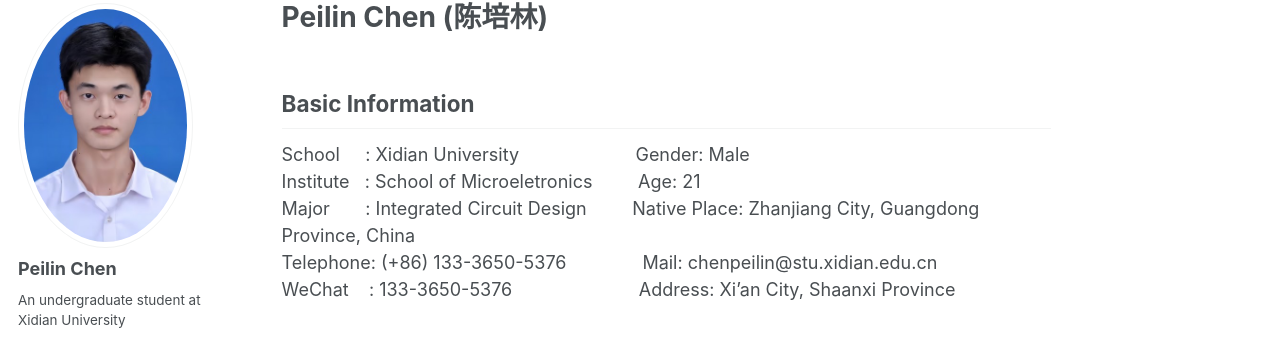
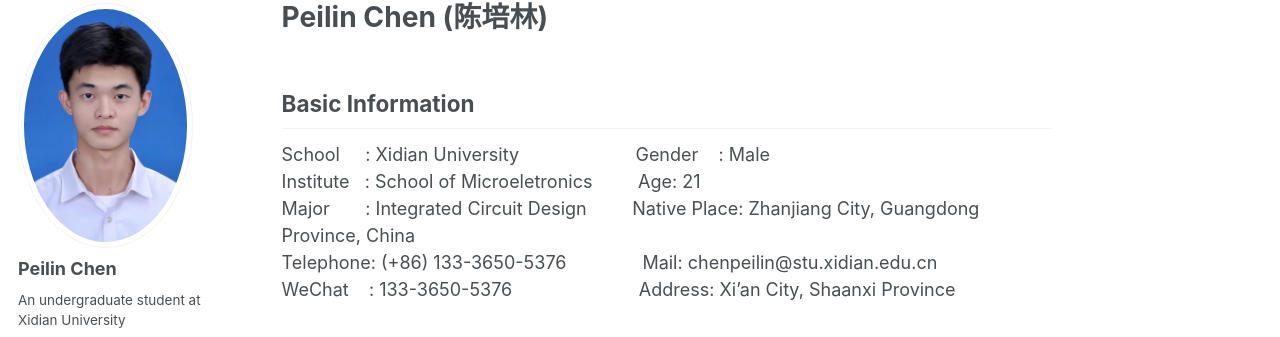
Before and after one commit to peilin-chen/peilin-chen.github.io, a Jekyll site: the page built from _pages/about.md, in a window 1280 px wide and 955 px high. Shown: the part 115-452 px from the top of the window. Built offline with Jekyll 4.4.1, drawn with Linux system fonts in a browser that asks for light colours; part of the change alters nothing that is shown.

```diff
--- a/_pages/about.md
+++ b/_pages/about.md
@@ -9,7 +9,7 @@ redirect_from:
 ---
 
 ## Basic Information
-School&nbsp;&nbsp;&nbsp;&nbsp;&nbsp;:&nbsp;Xidian University&nbsp;&nbsp;&nbsp;&nbsp;&nbsp;&nbsp;&nbsp;&nbsp;&nbsp;&nbsp;&nbsp;&nbsp;&nbsp;&nbsp;&nbsp;&nbsp;&nbsp;&nbsp;&nbsp;&nbsp;&nbsp;&nbsp;&nbsp;Gender: Male
+School&nbsp;&nbsp;&nbsp;&nbsp;&nbsp;:&nbsp;Xidian University&nbsp;&nbsp;&nbsp;&nbsp;&nbsp;&nbsp;&nbsp;&nbsp;&nbsp;&nbsp;&nbsp;&nbsp;&nbsp;&nbsp;&nbsp;&nbsp;&nbsp;&nbsp;&nbsp;&nbsp;&nbsp;&nbsp;&nbsp;Gender&nbsp;&nbsp;&nbsp;&nbsp;: Male
 Institute&nbsp;&nbsp;&nbsp;:&nbsp;School of Microeletronics&nbsp;&nbsp;&nbsp;&nbsp;&nbsp;&nbsp;&nbsp;&nbsp;&nbsp;Age: 21
 Major&nbsp;&nbsp;&nbsp;&nbsp;&nbsp;&nbsp;&nbsp;:&nbsp;Integrated Circuit Design&nbsp;&nbsp;&nbsp;&nbsp;&nbsp;&nbsp;&nbsp;&nbsp;&nbsp;Native Place: Zhanjiang City, Guangdong Province, China
 Telephone:&nbsp;(+86) 133-3650-5376&nbsp;&nbsp;&nbsp;&nbsp;&nbsp;&nbsp;&nbsp;&nbsp;&nbsp;&nbsp;&nbsp;&nbsp;&nbsp;&nbsp;&nbsp;Mail: chenpeilin@stu.xidian.edu.cn
```
